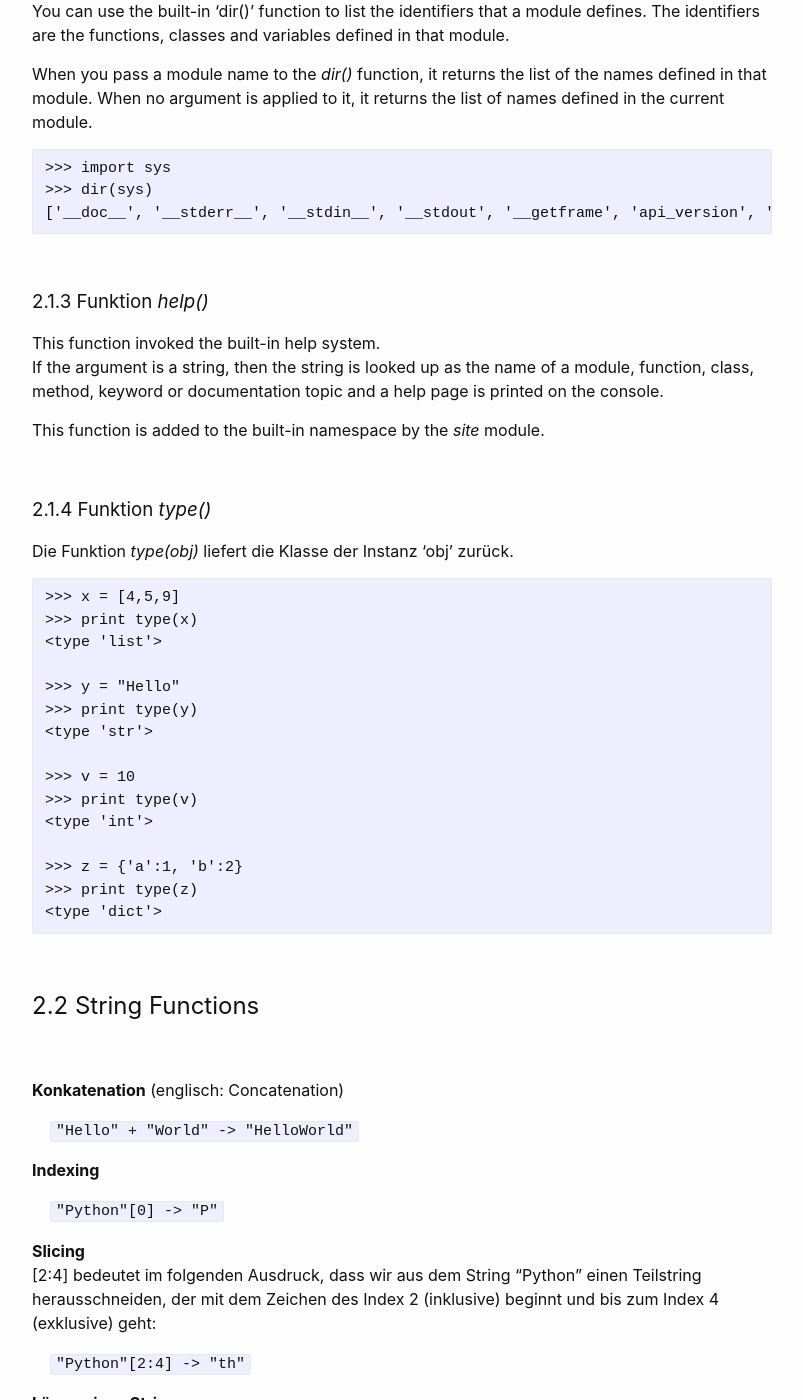
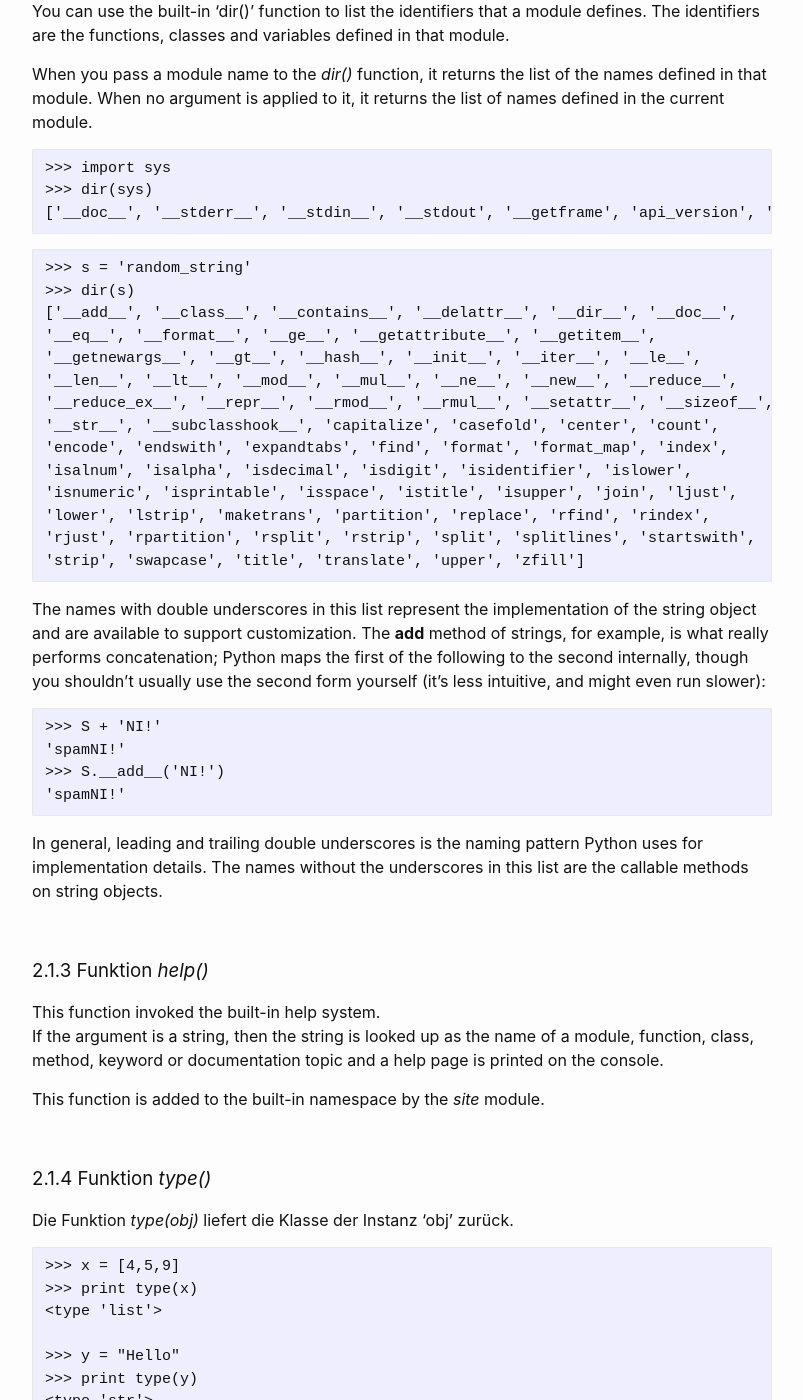
Before and after one commit to Hautaklyttn/progDocs, a Jekyll site: the page built from docs/articles/python.md, in a window 1280 px wide and 1400 px high, scrolled down 14743 px. Shown: the whole window, without its empty margins (238-1041 px from the left). Built offline with Jekyll 4.4.1, drawn with Linux system fonts in a browser that asks for light colours.

Commit message:
Update python.md

````diff
--- a/docs/articles/python.md
+++ b/docs/articles/python.md
@@ -524,6 +524,34 @@ When you pass a module name to the *dir()* function, it returns  the list of the
 >>> dir(sys)
 ['__doc__', '__stderr__', '__stdin__', '__stdout', '__getframe', 'api_version', 'argv', ...]
 ```
+
+```
+>>> s = 'random_string'
+>>> dir(s)
+['__add__', '__class__', '__contains__', '__delattr__', '__dir__', '__doc__',
+'__eq__', '__format__', '__ge__', '__getattribute__', '__getitem__',
+'__getnewargs__', '__gt__', '__hash__', '__init__', '__iter__', '__le__',
+'__len__', '__lt__', '__mod__', '__mul__', '__ne__', '__new__', '__reduce__',
+'__reduce_ex__', '__repr__', '__rmod__', '__rmul__', '__setattr__', '__sizeof__',
+'__str__', '__subclasshook__', 'capitalize', 'casefold', 'center', 'count',
+'encode', 'endswith', 'expandtabs', 'find', 'format', 'format_map', 'index',
+'isalnum', 'isalpha', 'isdecimal', 'isdigit', 'isidentifier', 'islower',
+'isnumeric', 'isprintable', 'isspace', 'istitle', 'isupper', 'join', 'ljust',
+'lower', 'lstrip', 'maketrans', 'partition', 'replace', 'rfind', 'rindex',
+'rjust', 'rpartition', 'rsplit', 'rstrip', 'split', 'splitlines', 'startswith',
+'strip', 'swapcase', 'title', 'translate', 'upper', 'zfill']
+```
+
+The names with double underscores in this list represent the implementation of the string object and are available to support customization. The __add__ method of strings, for example, is what really performs concatenation; Python maps the first of the following to the second internally, though you shouldn’t usually use the second form yourself (it’s less intuitive, and might even run slower):
+
+```
+>>> S + 'NI!'
+'spamNI!'
+>>> S.__add__('NI!')
+'spamNI!'
+```
+
+In general, leading and trailing double underscores is the naming pattern Python uses for implementation details. The names without the underscores in this list are the callable methods on string objects.
 
 &nbsp;
 
````
